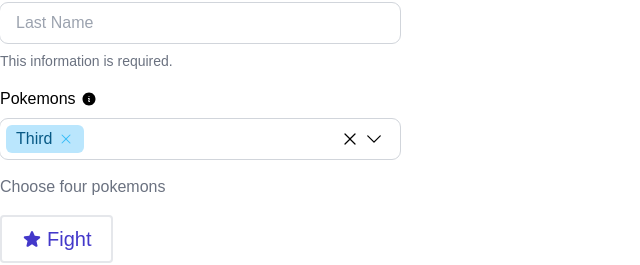
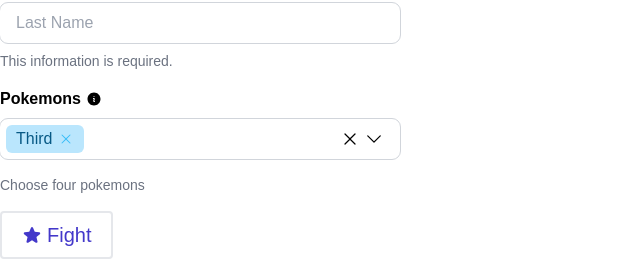
Before and after one commit to PablloZz/lunaedge-test, a React (Vite) app: page / in a window 1280 px wide. Shown: the part 145-410 px from the top of the page, without its empty margins (0-640 px from the left). Built offline with nearby package versions, Linux system fonts and the light colour scheme.

Commit message:
le-06: * select font styles to match the layout

```diff
--- a/src/libs/components/select/select.tsx
+++ b/src/libs/components/select/select.tsx
@@ -159,7 +159,9 @@
       className="flex flex-col gap-2 w-full max-w-[400px]"
     >
       <div className="flex items-center gap-[5px]">
-        <span id="label">{label}</span>
+        <span id="label" className="font-semibold">
+          {label}
+        </span>
         <Icon iconName="info" className="w-4" />
       </div>
       <div
@@ -184,7 +186,11 @@
             {placeholder}
           </span>
         )}
-        <span className="grow flex items-center gap-1 overflow-x-auto no-scrollbar">
+        <span
+          className={`grow flex items-center gap-1 overflow-x-auto no-scrollbar ${
+            !multiple && !isValueEmpty() ? "font-semibold" : ""
+          }`}
+        >
           {multiple
             ? value.map(option => (
                 <Badge
@@ -254,7 +260,7 @@
         </ul>
       </div>
       <span className="text-red-600 text-sm">{error?.message}</span>
-      <span className="text-gray-500">{hint}</span>
+      <span className="text-gray-500 text-sm">{hint}</span>
     </div>
   );
 };
```
